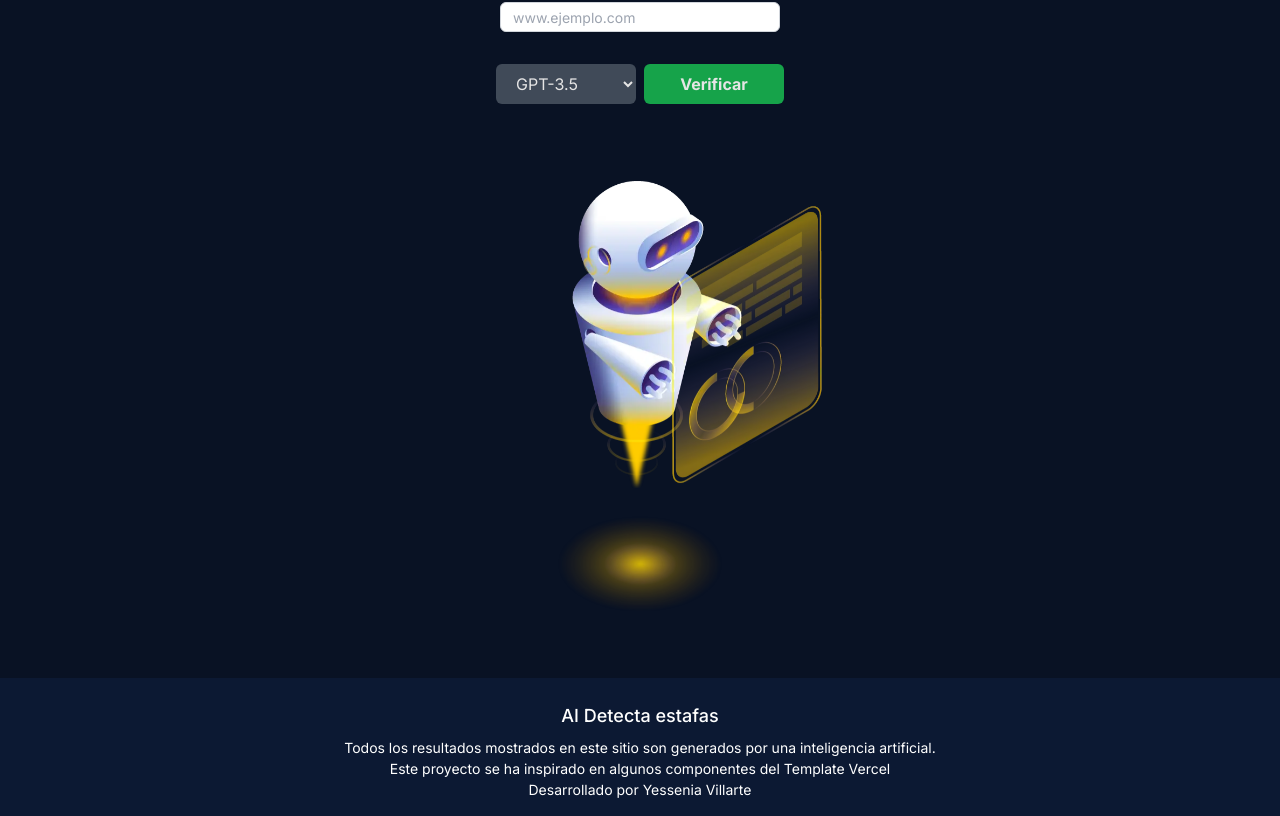
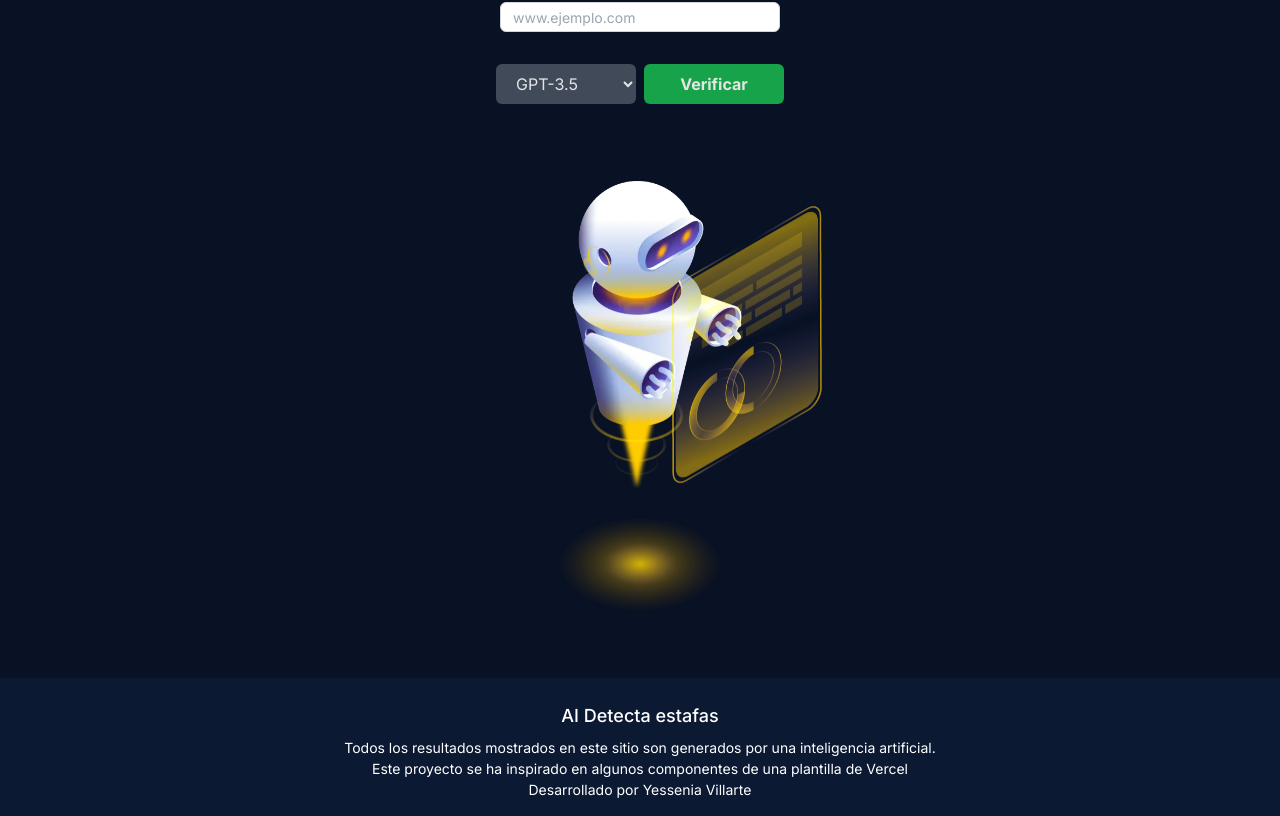
Before and after one commit to yessenia22c/ai_detecta_estafa, a Next.js app: page / in a window 1280 px wide. Shown: the part 264-1080 px from the top of the page. Built offline with nearby package versions, Linux system fonts and the light colour scheme.

Commit message:
Refactor Footer component to use a Vercel template for inspiration

```diff
--- a/src/components/Footer.tsx
+++ b/src/components/Footer.tsx
@@ -7,7 +7,7 @@ export const Footer = () => {
             <p className='flex p-2 font-medium justify-center  text-[18px]'>AI Detecta estafas</p>
             <p className='text-[14px]'>Todos los resultados mostrados en este sitio son generados por una inteligencia artificial.</p>
             <p className='text-[14px]'>
-            Este proyecto se ha inspirado en algunos componentes del <a className='hover:text-green-600' href="https://vercel.com/templates/next.js/ai-code-translator" target="_blank" rel="noreferrer">Template Vercel</a>
+            Este proyecto se ha inspirado en algunos componentes de una <a className='hover:text-green-600' href="https://vercel.com/templates/next.js/ai-code-translator" target="_blank" rel="noreferrer">plantilla de Vercel</a>
             </p>
             <p className='text-[14px]'>Desarrollado por <a className='hover:text-green-600' href="https://www.linkedin.com/in/yessenia22/" target="_blank" rel="noreferrer">Yessenia Villarte</a></p>
         </div>
```
